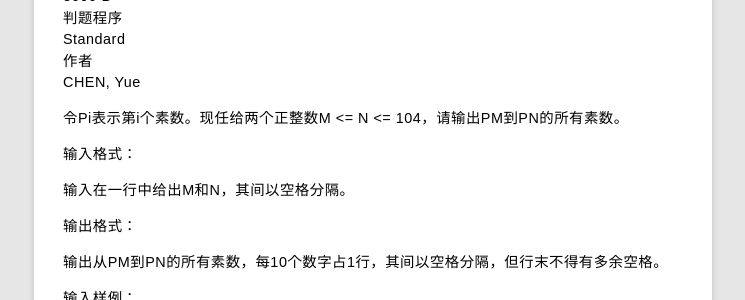
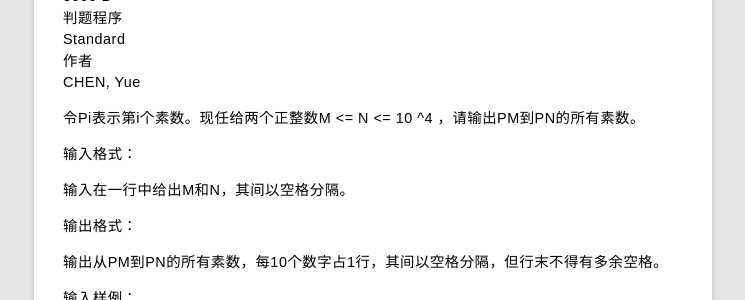
Before and after one commit to rhuichao/uternet.github.io, a Jekyll site: the page built from _posts/2014-08-13-PAT.md, in a window 1280 px wide and 900 px high, scrolled down 18781 px. Shown: the part 150-450 px from the top of the window, without its empty margins (267-1012 px from the left). Built offline with Jekyll 4.4.1, drawn with Linux system fonts in a browser that asks for light colours; some web fonts are replaced; Markdown is read by kramdown in place of the engine named in the settings.

Commit message:
new document posted

```diff
--- a/_posts/2014-08-13-PAT.md
+++ b/_posts/2014-08-13-PAT.md
@@ -1018,7 +1018,7 @@ Standard
 作者
 CHEN, Yue
 
-令Pi表示第i个素数。现任给两个正整数M <= N <= 104，请输出PM到PN的所有素数。
+令Pi表示第i个素数。现任给两个正整数M <= N <= 10 ^4 ，请输出PM到PN的所有素数。
 
 输入格式：
 
```
